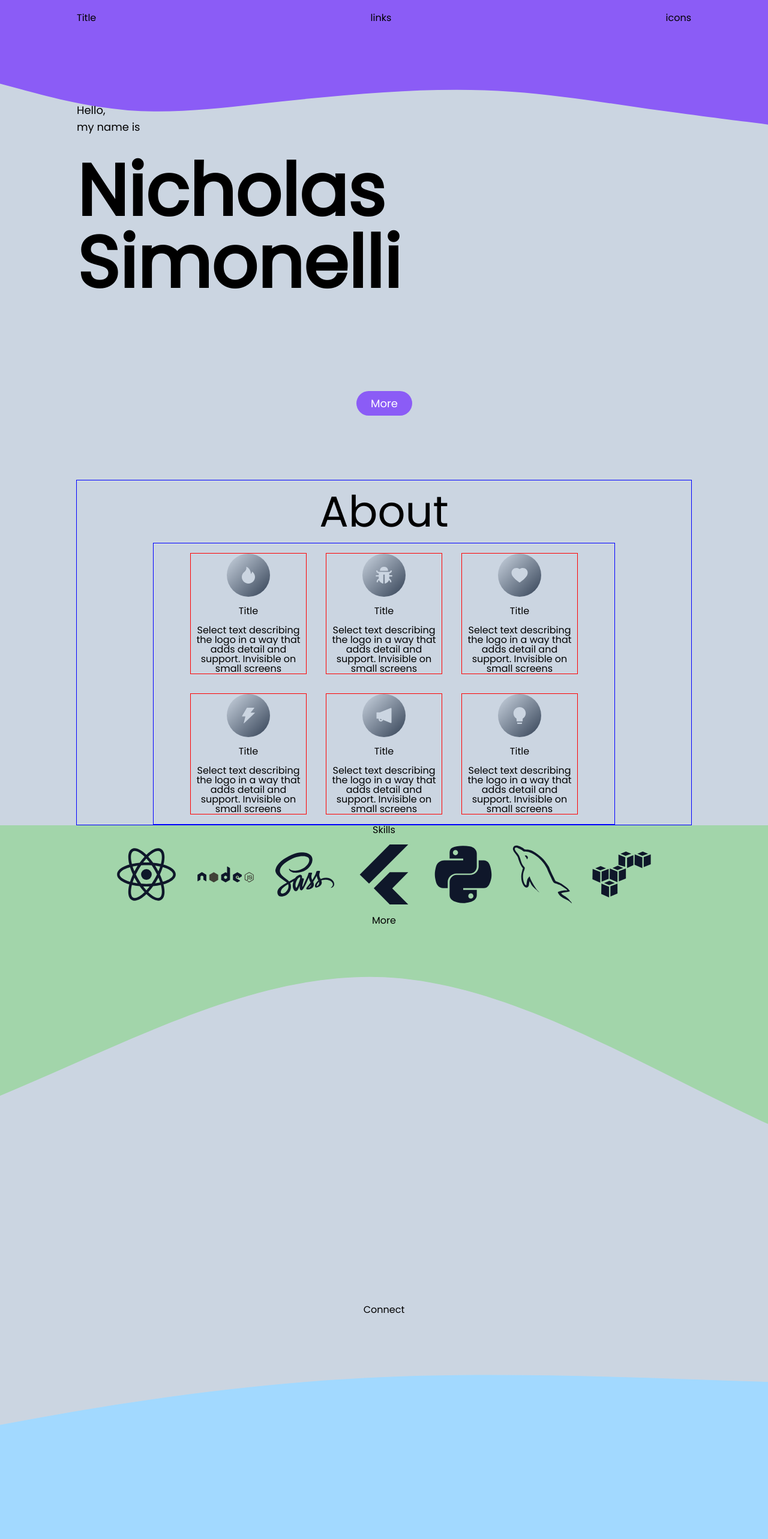
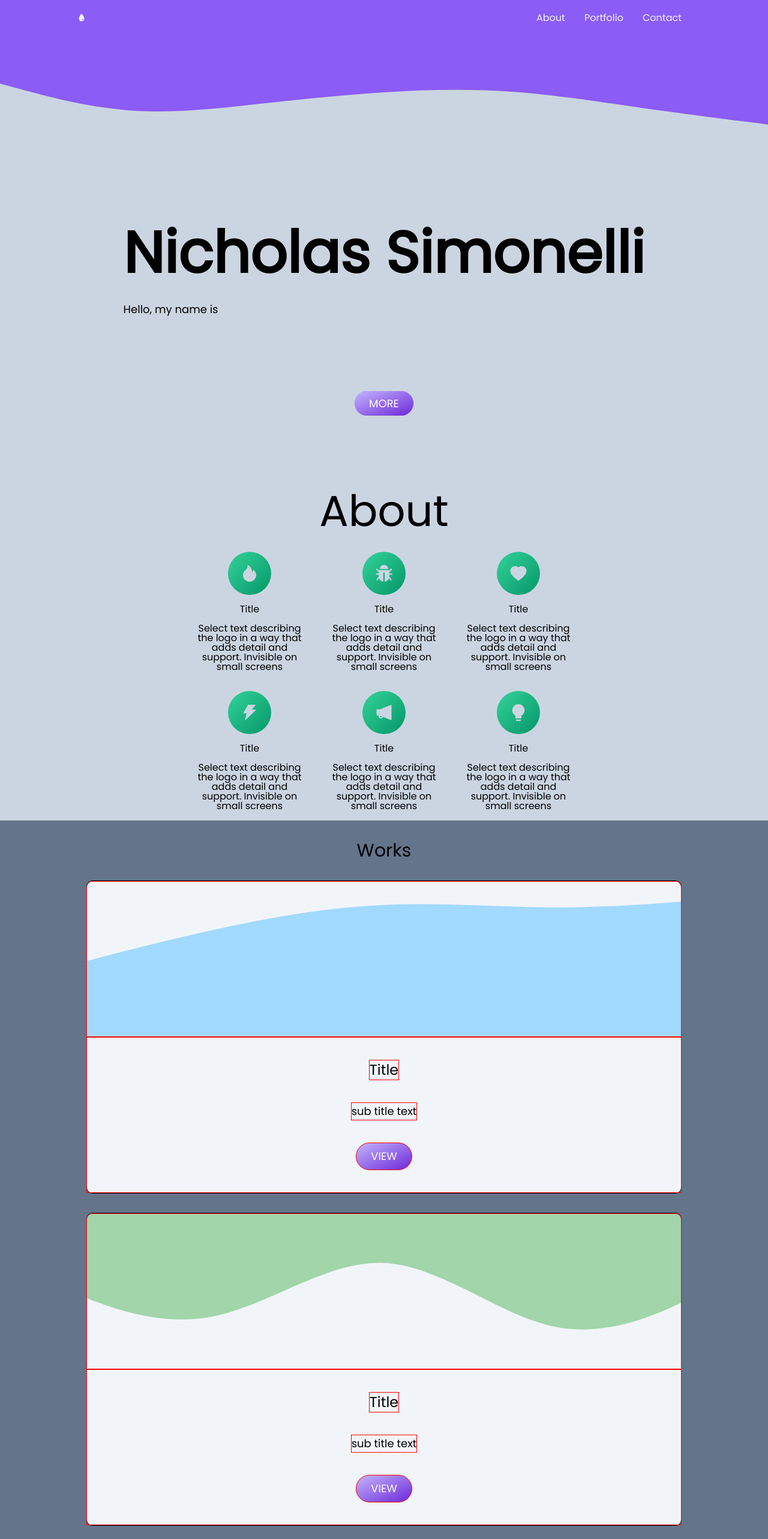
Before and after one commit to nrsimonelli/nrsimonelli.github.io, a React (Create React App) app: page / in a window 1280 px wide. Shown: the top 2566 px of the page at 60% size. Built offline with nearby package versions, Linux system fonts and the light colour scheme.

Commit message:
project section mock-up

```diff
--- a/src/About.js
+++ b/src/About.js
@@ -10,12 +10,21 @@ import {
 
 const About = () => {
   return (
-    <div className='about flex justify-center items-center'>
-      <div className='container about-container b flex flex-1 justify-start items-center'>
+    <div
+      id='about'
+      className='about flex justify-center items-center'
+    >
+      <div className='container about-container flex flex-1 justify-start items-center'>
         <div className='about-title'>About</div>
 
-        <div className='about-icon-container flex-row b justify-center items-center'>
-          <div className='about-icon'>
+        <div className='about-icon-container flex-row justify-center items-center'>
+          <div
+            className='about-icon'
+            data-aos='zoom-in-right'
+            data-aos-delay='300'
+            data-aos-duration='900'
+            data-aos-anchor-placement='#about'
+          >
             <div className='about-icon-image-container flex justify-center items-center'>
               <AiFillFire className='about-icon-image' />
             </div>
@@ -29,7 +38,13 @@ const About = () => {
               </div>
             </div>
           </div>
-          <div className='about-icon'>
+          <div
+            className='about-icon'
+            data-aos='zoom-in-down'
+            data-aos-delay='600'
+            data-aos-duration='900'
+            data-aos-anchor-placement='#about'
+          >
             <div className='about-icon-image-container flex justify-center items-center'>
               <AiFillBug className='about-icon-image' />
             </div>
@@ -43,7 +58,13 @@ const About = () => {
               </div>
             </div>
           </div>
-          <div className='about-icon'>
+          <div
+            className='about-icon'
+            data-aos='zoom-in-left'
+            data-aos-delay='900'
+            data-aos-duration='900'
+            data-aos-anchor-placement='#about'
+          >
             <div className='about-icon-image-container flex justify-center items-center'>
               <AiFillHeart className='about-icon-image' />
             </div>
@@ -57,7 +78,13 @@ const About = () => {
               </div>
             </div>
           </div>
-          <div className='about-icon'>
+          <div
+            className='about-icon'
+            data-aos='zoom-in-right'
+            data-aos-delay='1200'
+            data-aos-duration='900'
+            data-aos-anchor-placement='#about'
+          >
             <div className='about-icon-image-container flex justify-center items-center'>
               <AiFillThunderbolt className='about-icon-image' />
             </div>
@@ -71,7 +98,13 @@ const About = () => {
               </div>
             </div>
           </div>
-          <div className='about-icon'>
+          <div
+            className='about-icon'
+            data-aos='zoom-in-up'
+            data-aos-delay='1500'
+            data-aos-duration='900'
+            data-aos-anchor-placement='#about'
+          >
             <div className='about-icon-image-container flex justify-center items-center'>
               <AiFillNotification className='about-icon-image' />
             </div>
@@ -85,7 +118,13 @@ const About = () => {
               </div>
             </div>
           </div>
-          <div className='about-icon'>
+          <div
+            className='about-icon'
+            data-aos='zoom-in-left'
+            data-aos-delay='1800'
+            data-aos-duration='900'
+            data-aos-anchor-placement='#about'
+          >
             <div className='about-icon-image-container flex justify-center items-center'>
               <AiFillBulb className='about-icon-image' />
             </div>
--- a/src/App.js
+++ b/src/App.js
@@ -7,6 +7,9 @@ import anime from 'animejs';
 import About from './About';
 import Skills from './Skills';
 import Connect from './Connect';
+import Projects from './Projects';
+
+import { IoWater } from 'react-icons/io5';
 
 // import GitHubIcon from '@material-ui/icons/GitHub';
 // import LinkedInIcon from '@material-ui/icons/LinkedIn';
@@ -52,50 +55,59 @@ const App = () => {
 
   const data1 =
     'M0 210L25 230C50 250 100 290 150 310.5C200 331 250 332 300 335.7C350 339.3 400 345.7 450 347.5C500 349.3 550 346.7 600 344C650 341.3 700 338.7 750 335.7C800 332.7 850 329.3 875 327.7L900 326L900 0L875 0C850 0 800 0 750 0C700 0 650 0 600 0C550 0 500 0 450 0C400 0 350 0 300 0C250 0 200 0 150 0C100 0 50 0 25 0L0 0Z';
-  const data2 =
-    'M0 275L25 277.2C50 279.3 100 283.7 150 297.3C200 311 250 334 300 343.5C350 353 400 349 450 321.7C500 294.3 550 243.7 600 212C650 180.3 700 167.7 750 165.5C800 163.3 850 171.7 875 175.8L900 180L900 0L875 0C850 0 800 0 750 0C700 0 650 0 600 0C550 0 500 0 450 0C400 0 350 0 300 0C250 0 200 0 150 0C100 0 50 0 25 0L0 0Z';
   const data3 =
     'M0 245L25 244.3C50 243.7 100 242.3 150 224.2C200 206 250 171 300 169.7C350 168.3 400 200.7 450 219C500 237.3 550 241.7 600 230.5C650 219.3 700 192.7 750 178.5C800 164.3 850 162.7 875 161.8L900 161L900 0L875 0C850 0 800 0 750 0C700 0 650 0 600 0C550 0 500 0 450 0C400 0 350 0 300 0C250 0 200 0 150 0C100 0 50 0 25 0L0 0Z';
-  const data4 =
-    'M0 218L25 222.5C50 227 100 236 150 248.5C200 261 250 277 300 291.8C350 306.7 400 320.3 450 293.7C500 267 550 200 600 194.7C650 189.3 700 245.7 750 266C800 286.3 850 270.7 875 262.8L900 255L900 0L875 0C850 0 800 0 750 0C700 0 650 0 600 0C550 0 500 0 450 0C400 0 350 0 300 0C250 0 200 0 150 0C100 0 50 0 25 0L0 0Z';
   const data5 =
     'M0 143L25 152.5C50 162 100 181 150 192.2C200 203.3 250 206.7 300 194.5C350 182.3 400 154.7 450 144.7C500 134.7 550 142.3 600 162.5C650 182.7 700 215.3 750 228.3C800 241.3 850 234.7 875 231.3L900 228L900 0L875 0C850 0 800 0 750 0C700 0 650 0 600 0C550 0 500 0 450 0C400 0 350 0 300 0C250 0 200 0 150 0C100 0 50 0 25 0L0 0Z';
-  const data6 =
-    'M0 388L25 387.8C50 387.7 100 387.3 150 382.3C200 377.3 250 367.7 300 369.2C350 370.7 400 383.3 450 390.5C500 397.7 550 399.3 600 380.8C650 362.3 700 323.7 750 300.3C800 277 850 269 875 265L900 261L900 0L875 0C850 0 800 0 750 0C700 0 650 0 600 0C550 0 500 0 450 0C400 0 350 0 300 0C250 0 200 0 150 0C100 0 50 0 25 0L0 0Z';
   const data10 =
     'M0 98L25 104.8C50 111.7 100 125.3 150 129.3C200 133.3 250 127.7 300 122.2C350 116.7 400 111.3 450 108.2C500 105 550 104 600 107.5C650 111 700 119 750 126.2C800 133.3 850 139.7 875 142.8L900 146L900 0L875 0C850 0 800 0 750 0C700 0 650 0 600 0C550 0 500 0 450 0C400 0 350 0 300 0C250 0 200 0 150 0C100 0 50 0 25 0L0 0Z';
-  const data11 =
-    'M0 131L25 123.7C50 116.3 100 101.7 150 104.5C200 107.3 250 127.7 300 130.5C350 133.3 400 118.7 450 111.7C500 104.7 550 105.3 600 113.3C650 121.3 700 136.7 750 140.7C800 144.7 850 137.3 875 133.7L900 130L900 0L875 0C850 0 800 0 750 0C700 0 650 0 600 0C550 0 500 0 450 0C400 0 350 0 300 0C250 0 200 0 150 0C100 0 50 0 25 0L0 0Z';
-  const data12 =
-    'M0 156L25 153C50 150 100 144 150 145.2C200 146.3 250 154.7 300 145.5C350 136.3 400 109.7 450 106.3C500 103 550 123 600 129.2C650 135.3 700 127.7 750 131C800 134.3 850 148.7 875 155.8L900 163L900 0L875 0C850 0 800 0 750 0C700 0 650 0 600 0C550 0 500 0 450 0C400 0 350 0 300 0C250 0 200 0 150 0C100 0 50 0 25 0L0 0Z';
-  const data13 =
-    'M0 138L25 129.5C50 121 100 104 150 98.5C200 93 250 99 300 111.5C350 124 400 143 450 149.7C500 156.3 550 150.7 600 143.7C650 136.7 700 128.3 750 118.7C800 109 850 98 875 92.5L900 87L900 0L875 0C850 0 800 0 750 0C700 0 650 0 600 0C550 0 500 0 450 0C400 0 350 0 300 0C250 0 200 0 150 0C100 0 50 0 25 0L0 0Z';
-  const data14 =
-    'M0 144L25 136C50 128 100 112 150 113.8C200 115.7 250 135.3 300 133.3C350 131.3 400 107.7 450 108.8C500 110 550 136 600 136.7C650 137.3 700 112.7 750 103.8C800 95 850 102 875 105.5L900 109L900 0L875 0C850 0 800 0 750 0C700 0 650 0 600 0C550 0 500 0 450 0C400 0 350 0 300 0C250 0 200 0 150 0C100 0 50 0 25 0L0 0Z';
-  const data15 =
-    'M0 157L25 153.3C50 149.7 100 142.3 150 128.7C200 115 250 95 300 95.7C350 96.3 400 117.7 450 122.3C500 127 550 115 600 115.7C650 116.3 700 129.7 750 128.8C800 128 850 113 875 105.5L900 98L900 0L875 0C850 0 800 0 750 0C700 0 650 0 600 0C550 0 500 0 450 0C400 0 350 0 300 0C250 0 200 0 150 0C100 0 50 0 25 0L0 0Z';
 
   return (
     <div className='root'>
       <div className='min-h-screen flex justify-start items-center'>
         <div className='nav-container z-1'>
           <div className='nav-content container flex-row justify-between items-center'>
-            <div>Title</div>
-            <div>links</div>
-            <div>icons</div>
+            <div
+              className='nav-icon'
+              data-aos='zoom-out'
+              data-aos-delay='3000'
+            >
+              <a href='/'>
+                <IoWater className='home-icon' />
+              </a>
+            </div>
+            <div className='nav-icon flex-row'>
+              <div
+                className='nav-text'
+                data-aos='zoom-out'
+                data-aos-delay='3000'
+              >
+                <a href='#about'>About</a>
+              </div>
+              <div
+                className='nav-text'
+                data-aos='zoom-out'
+                data-aos-delay='3000'
+              >
+                <a href='#work'>Portfolio</a>
+              </div>
+              <div
+                className='nav-text'
+                data-aos='zoom-out'
+                data-aos-delay='3000'
+              >
+                <a href='#connect'>Contact</a>
+              </div>
+            </div>
           </div>
         </div>
 
-        <div id='title' className='hero-container flex justify-end'>
+        <div
+          id='title'
+          className='hero-container flex justify-center'
+        >
           {waveEleven}
-          <div className='hero-content hero container z-1 flex justify-center'>
-            <span data-aos='fade-up' data-aos-delay='1000'>
-              Hello,
-            </span>
-            <span data-aos='fade-up' data-aos-delay='1300'>
-              {' '}
-              my name is
-            </span>
+          <div className='hero-content hero container z-1 flex flex-1'>
             <h1>
               {firstName.map((i, x) => (
                 <span
@@ -116,6 +128,15 @@ const App = () => {
                 </span>
               ))}
             </h1>
+            <div>
+              <span data-aos='fade-up' data-aos-delay='1000'>
+                Hello,
+              </span>
+              <span data-aos='fade-up' data-aos-delay='1300'>
+                {' '}
+                my name is
+              </span>
+            </div>
           </div>
           <div className='hero-content action flex justify-center'>
             <div
@@ -123,7 +144,7 @@ const App = () => {
               data-aos-delay='3000'
               data-aos-anchor-placement='#title'
             >
-              <a className='button' href='#skills'>
+              <a className='button' href='#about'>
                 More
               </a>
             </div>
@@ -131,8 +152,8 @@ const App = () => {
         </div>
       </div>
       <About />
+      <Projects />
       <Skills />
-
       <Connect />
     </div>
   ); // end return
--- /dev/null
+++ b/src/Projects.js
@@ -0,0 +1,33 @@
+import React from 'react';
+
+const Projects = () => {
+  return (
+    <div id='work' className='project-root'>
+      <div className='project-container container'>
+        <div className='project-title'>Works</div>
+        <div className='project-card-container box'>
+          <div className='project-card-image wave-2'></div>
+          <div className='project-card-detail'>
+            <div className='project-card-detail-title'>Title</div>
+            <div className='project-card-detail-subtitle'>
+              sub title text
+            </div>
+            <div className='project-card-button button'>View</div>
+          </div>
+        </div>
+        <div className='project-card-container box'>
+          <div className='project-card-image wave-3'></div>
+          <div className='project-card-detail'>
+            <div className='project-card-detail-title'>Title</div>
+            <div className='project-card-detail-subtitle'>
+              sub title text
+            </div>
+            <div className='project-card-button button'>View</div>
+          </div>
+        </div>
+      </div>
+    </div>
+  );
+};
+
+export default Projects;
--- a/src/Skills.js
+++ b/src/Skills.js
@@ -1,4 +1,5 @@
-import React from 'react';
+import React, { useState } from 'react';
+import anime from 'animejs';
 
 const svAws = (
   <svg viewBox='0 0 128 128'>
@@ -98,10 +99,40 @@ const svFlutter = (
   </svg>
 );
 const Skills = () => {
+  const [skills, setSkills] = useState(false);
+
+  function clickDance() {
+    console.log('hello');
+
+    if (!skills) {
+      setSkills(true);
+      anime({
+        targets: '.svg-path',
+        fill: ['#f45', '#c3e', '#ec3', '#0ff', '#f45'],
+      });
+    }
+    if (skills) {
+      setSkills(false);
+      anime({
+        targets: '.svg-path',
+        fill: ['#121212'],
+      });
+    }
+  }
+
   return (
-    <div className='skills min-h-screen flex justify-start items-center wave-3'>
-      <div id='skills'>Skills</div>
+    <div
+      id='skills'
+      className='skills flex justify-start items-center wave-3'
+    >
+      <button
+        className='skills-button button'
+        onClick={() => clickDance()}
+      >
+        Skills
+      </button>
       <div className='container svg-wrap flex-row justify-center items-center'>
+        <div className='test-div'></div>
         <div className='svg-box'>{svReact}</div>
         <div className='svg-box'>{svNode}</div>
 
--- a/src/css/main.css
+++ b/src/css/main.css
@@ -212,10 +212,13 @@ html {
   font-weight: 400;
   font-size: 1.125rem;
   line-height: 1.75rem;
+  background-image: linear-gradient(to bottom right, #c4b5fd, #6d28d9);
+  transition: all 0.2s ease-in-out;
+  text-transform: uppercase;
 }
 
 .button:hover {
-  background-color: #7c3aed;
+  background-image: linear-gradient(to bottom right, #a78bfa, #7c3aed);
 }
 
 .about-title {
@@ -249,7 +252,6 @@ html {
   margin-top: 1rem;
   margin-bottom: 1rem;
   width: 35%;
-  border: 1px solid red;
   text-align: center;
 }
 @media screen and (min-width: 640px) {
@@ -263,7 +265,7 @@ html {
   width: 3rem;
   height: 3rem;
   padding: 0.75rem;
-  background-image: linear-gradient(to bottom right, #cbd5e1, #334155);
+  background-image: linear-gradient(to bottom right, #34d399, #059669);
   margin-right: auto;
   margin-left: auto;
 }
@@ -346,15 +348,12 @@ html {
 .svg-box {
   width: 100px;
 }
-.svg-box :hover .svg-path {
-  fill: #10b981;
-}
-.svg-box :hover .svg-path-2 {
-  fill: #334155;
-}
 
-.svg-path {
-  fill: #0f172a;
+.test-div {
+  height: 50px;
+  width: 50px;
+  background-color: #ce3;
+  pointer-events: none;
 }
 
 body {
@@ -400,6 +399,24 @@ body {
   max-width: 100%;
 }
 
+.nav-icon {
+  color: #f1f5f9;
+  cursor: pointer;
+}
+.nav-icon :hover {
+  color: #cbd5e1;
+}
+
+.home-icon {
+  height: 1rem;
+  width: 1rem;
+}
+
+.nav-text {
+  margin-right: 1rem;
+  margin-left: 1rem;
+}
+
 .hero-container {
   width: 100%;
   font-size: 1.125rem;
@@ -407,7 +424,7 @@ body {
   height: calc(100vh - 60px);
 }
 .hero-container h1 {
-  font-size: 3rem;
+  font-size: 4.5rem;
   line-height: 1;
   font-weight: 700;
   padding-top: 1rem;
@@ -429,7 +446,7 @@ body {
 }
 @media screen and (min-width: 1024px) {
   .hero-container h1 {
-    font-size: 7.5rem;
+    font-size: 6rem;
     line-height: 1;
   }
 }
@@ -441,6 +458,77 @@ body {
   margin-left: auto;
   padding-right: 1rem;
   padding-left: 1rem;
+  justify-content: flex-start;
+}
+@media screen and (min-width: 640px) {
+  .hero-content {
+    justify-content: center;
+  }
+}
+@media screen and (min-width: 768px) {
+  .hero-content {
+    justify-content: flex-end;
+  }
+}
+
+.project-root {
+  min-height: 100vh;
+  width: 100%;
+  background-color: #64748b;
+}
+
+.project-container {
+  margin-right: auto;
+  margin-left: auto;
+  padding-top: 1rem;
+  padding-bottom: 1rem;
+  text-align: center;
+}
+
+.project-title {
+  font-size: 1.875rem;
+  line-height: 2.25rem;
+  margin-top: 1rem;
+  margin-bottom: 1rem;
+}
+
+.project-card-container {
+  background-color: #f1f5f9;
+  margin-right: 1rem;
+  margin-left: 1rem;
+  display: flex;
+  flex-direction: column;
+  align-items: center;
+  border-radius: 10px;
+  height: 520px;
+  margin-top: 2rem;
+  margin-bottom: 2rem;
+}
+
+.project-card-image {
+  height: 50%;
+  width: 100%;
+  border-top-left-radius: 10px;
+  border-top-right-radius: 10px;
+}
+
+.project-card-detail {
+  height: 50%;
+  width: 100%;
+  display: flex;
+  flex-direction: column;
+  justify-content: space-evenly;
+  align-items: center;
+}
+
+.project-card-detail-title {
+  font-size: 1.5rem;
+  line-height: 2rem;
+}
+
+.project-card-detail-subtitle {
+  font-size: 1.125rem;
+  line-height: 1.75rem;
 }
 
 .action {
--- a/src/scss/main.scss
+++ b/src/scss/main.scss
@@ -23,10 +23,21 @@ html {
   border-color: $secondary;
   color: white;
   font-weight: 400;
-  @include text-size(lg);
+  @include text-size('lg');
+  background-image: linear-gradient(
+    to bottom right,
+    $secondary-lighter,
+    $secondary-darker
+  );
+  transition: all 0.2s ease-in-out;
+  text-transform: uppercase;
 }
 .button:hover {
-  background-color: $secondary-dark;
+  background-image: linear-gradient(
+    to bottom right,
+    $secondary-light,
+    $secondary-dark
+  );
 }
 
 .about-title {
@@ -48,7 +59,6 @@ html {
   @include mx($margin-base);
   @include my($margin-base);
   width: 35%;
-  border: 1px solid red;
   text-align: center;
   @include break-sm() {
     width: 25%;
@@ -59,7 +69,7 @@ html {
   width: 3rem;
   height: 3rem;
   padding: 0.75rem;
-  @include gradient(bottom right, $primary-light, $primary-dark);
+  @include gradient(bottom right, $accent-light, $accent-dark);
   @include mx(auto);
 }
 .about-icon-image {
@@ -131,19 +141,16 @@ html {
 }
 .svg-box {
   width: 100px;
-
-  :hover {
-    .svg-path {
-      fill: $accent;
-    }
-    .svg-path-2 {
-      fill: $primary-dark;
-    }
-  }
 }
 
 .svg-path {
-  fill: $primary-darker;
+}
+
+.test-div {
+  height: 50px;
+  width: 50px;
+  background-color: #ce3;
+  pointer-events: none;
 }
 
 body {
@@ -183,13 +190,27 @@ body {
   height: 100%;
   max-width: 100%;
 }
+.nav-icon {
+  color: $primary-lighter;
+  cursor: pointer;
+  :hover {
+    color: $primary-light;
+  }
+}
+.home-icon {
+  height: 1rem;
+  width: 1rem;
+}
+.nav-text {
+  @include mx($margin-base);
+}
 
 .hero-container {
   width: 100%;
 
   @include text-size('lg');
   h1 {
-    @include text-size('5xl');
+    @include text-size('6xl');
     font-weight: 700;
     @include py($padding-base);
     @include my($margin-base);
@@ -208,7 +229,7 @@ body {
   }
   @include break-lg {
     h1 {
-      @include text-size('8xl');
+      @include text-size('7xl');
     }
   }
 }
@@ -216,10 +237,67 @@ body {
   @include my($margin-base);
   @include mx(auto);
   @include px($padding-base);
+  justify-content: flex-start;
+  @include break-sm {
+    justify-content: center;
+  }
+  @include break-md {
+    justify-content: flex-end;
+  }
 }
+.project-root {
+  min-height: 100vh;
+  width: 100%;
+  background-color: $primary;
+}
+.project-container {
+  @include mx(auto);
+  @include py($padding-base);
+  text-align: center;
+}
+.project-title {
+  @include text-size('3xl');
+  @include my($margin-base);
+}
+.project-card-container {
+  background-color: $primary-lighter;
+  @include mx($margin-base);
+  display: flex;
+  flex-direction: column;
+  align-items: center;
+  border-radius: 10px;
+  height: 520px;
+  @include my($margin-lg);
+}
+.project-card-image {
+  height: 50%;
+  width: 100%;
+  border-top-left-radius: 10px;
+  border-top-right-radius: 10px;
+}
+.project-card-detail {
+  height: 50%;
+  width: 100%;
+  display: flex;
+  flex-direction: column;
+  justify-content: space-evenly;
+  align-items: center;
+}
+.project-card-detail-title {
+  @include text-size('2xl');
+}
+.project-card-detail-subtitle {
+  @include text-size('lg');
+}
+.project-card-button {
+}
+
 .action {
   text-align: center;
   height: 30%;
+}
+
+.project-container {
 }
 
 /* Flex */
```
Also changed, not shown: 1 other file (tests, documents, lock files or other folders).
